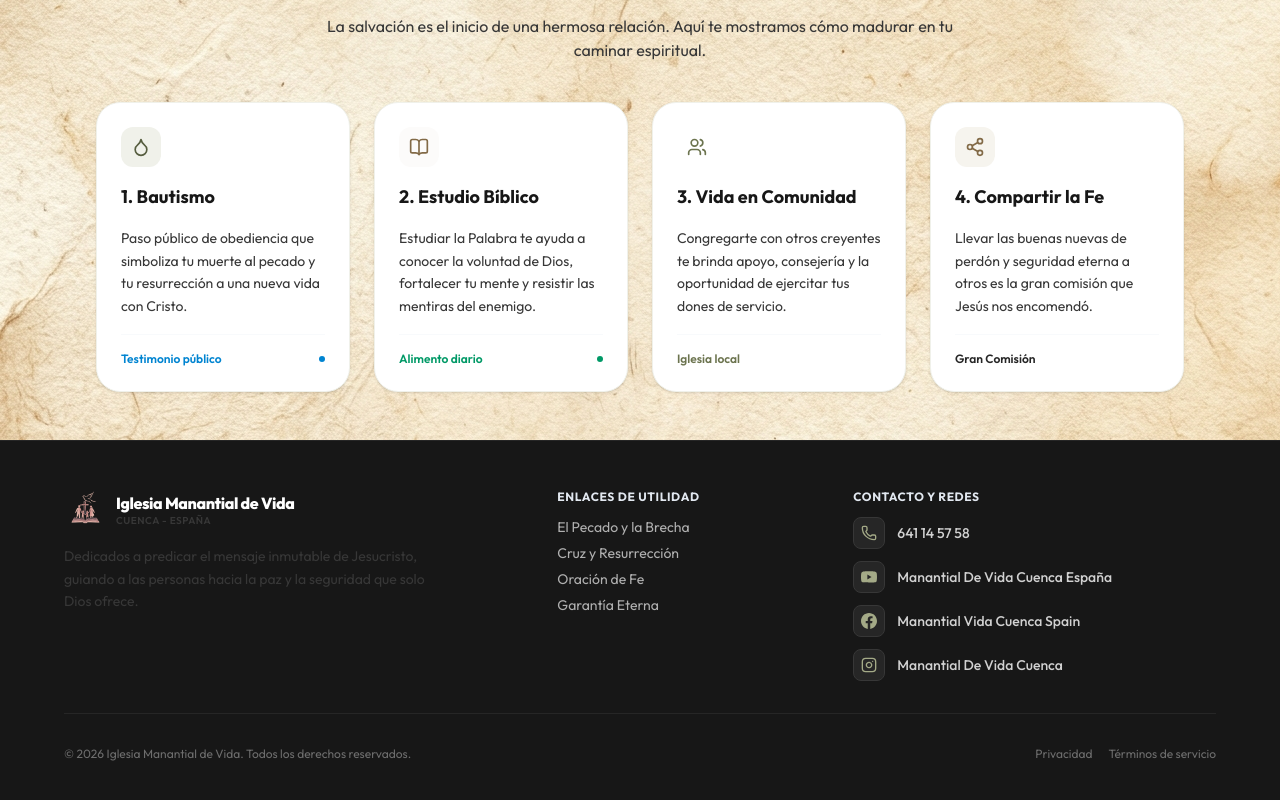
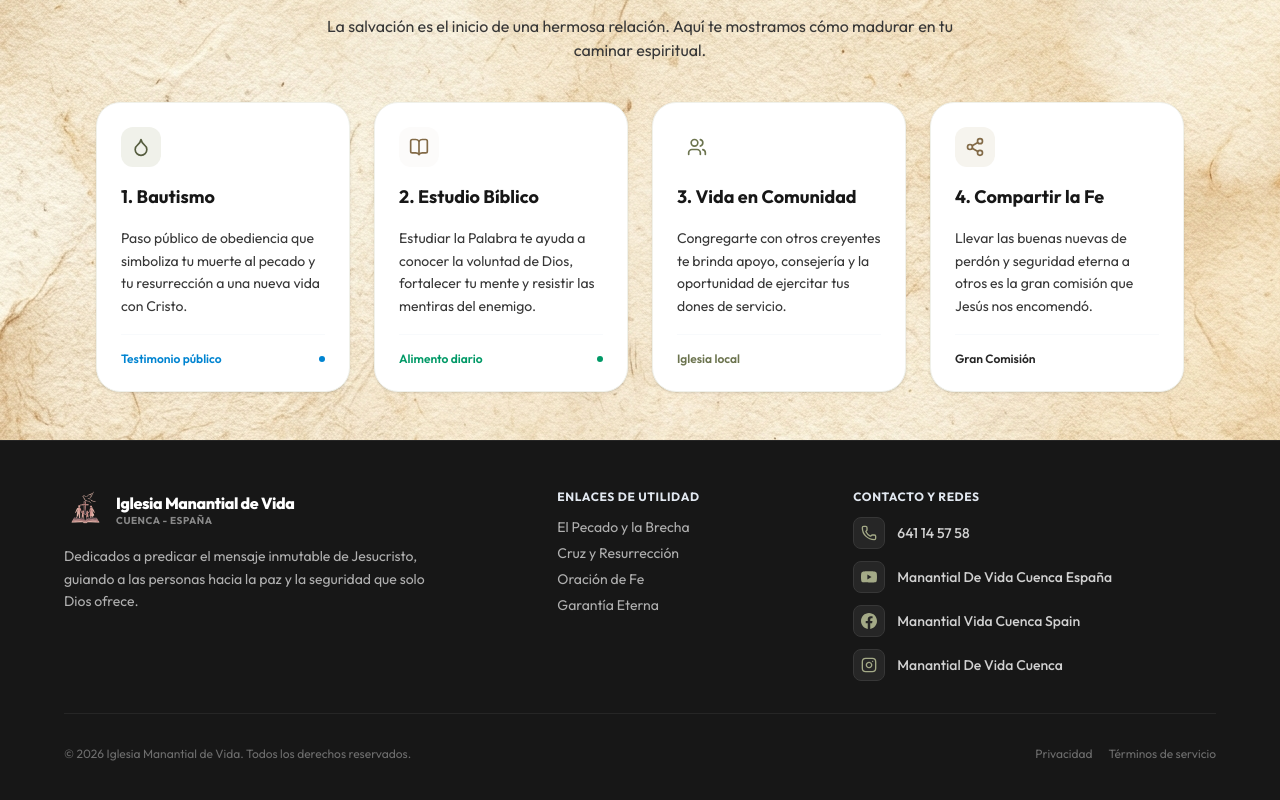
Before and after one commit to elizabeth29lee-lab/iglesia-manantial, a React (Vite) app: page / in a window 1280 px wide. Shown: the part 3908-4708 px from the top of the page. Built offline with nearby package versions, Linux system fonts and the light colour scheme.

Commit message:
Improve footer text contrast by changing dark coffee color to lighter shades

```diff
--- a/src/App.jsx
+++ b/src/App.jsx
@@ -592,12 +592,12 @@ export default function App() {
                 <span className="font-sans font-extrabold text-white text-base tracking-tight">
                   Iglesia Manantial de Vida
                 </span>
-                <span className="text-[10px] text-coffee-800 font-semibold tracking-wider uppercase">
+                <span className="text-[10px] text-coffee-400 font-bold tracking-wider uppercase">
                   Cuenca - España
                 </span>
               </div>
             </div>
-            <p className="text-xs sm:text-sm text-coffee-800 max-w-sm leading-relaxed">
+            <p className="text-xs sm:text-sm text-coffee-300 max-w-sm leading-relaxed">
               Dedicados a predicar el mensaje inmutable de Jesucristo, guiando a las personas hacia la paz y la seguridad que solo Dios ofrece.
             </p>
           </div>
```
